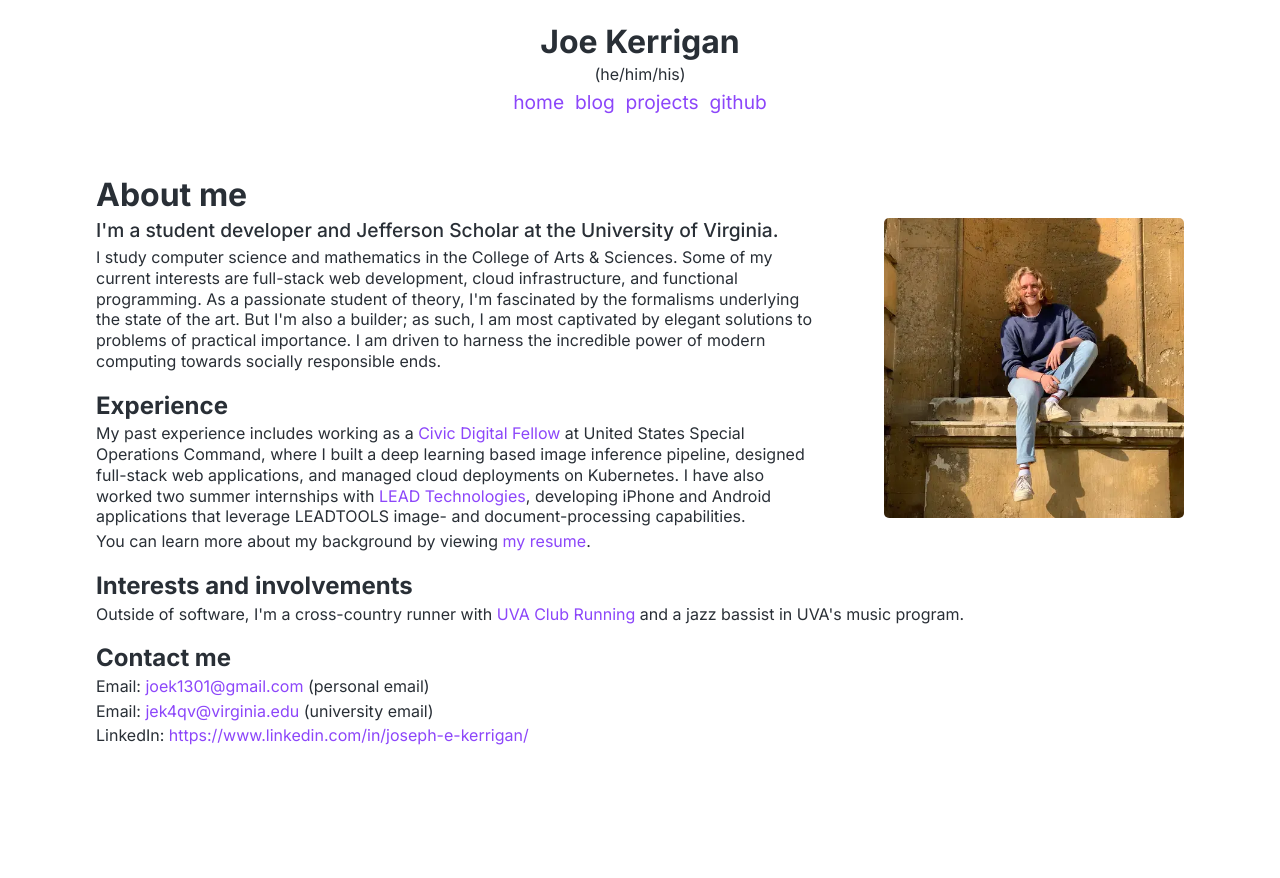
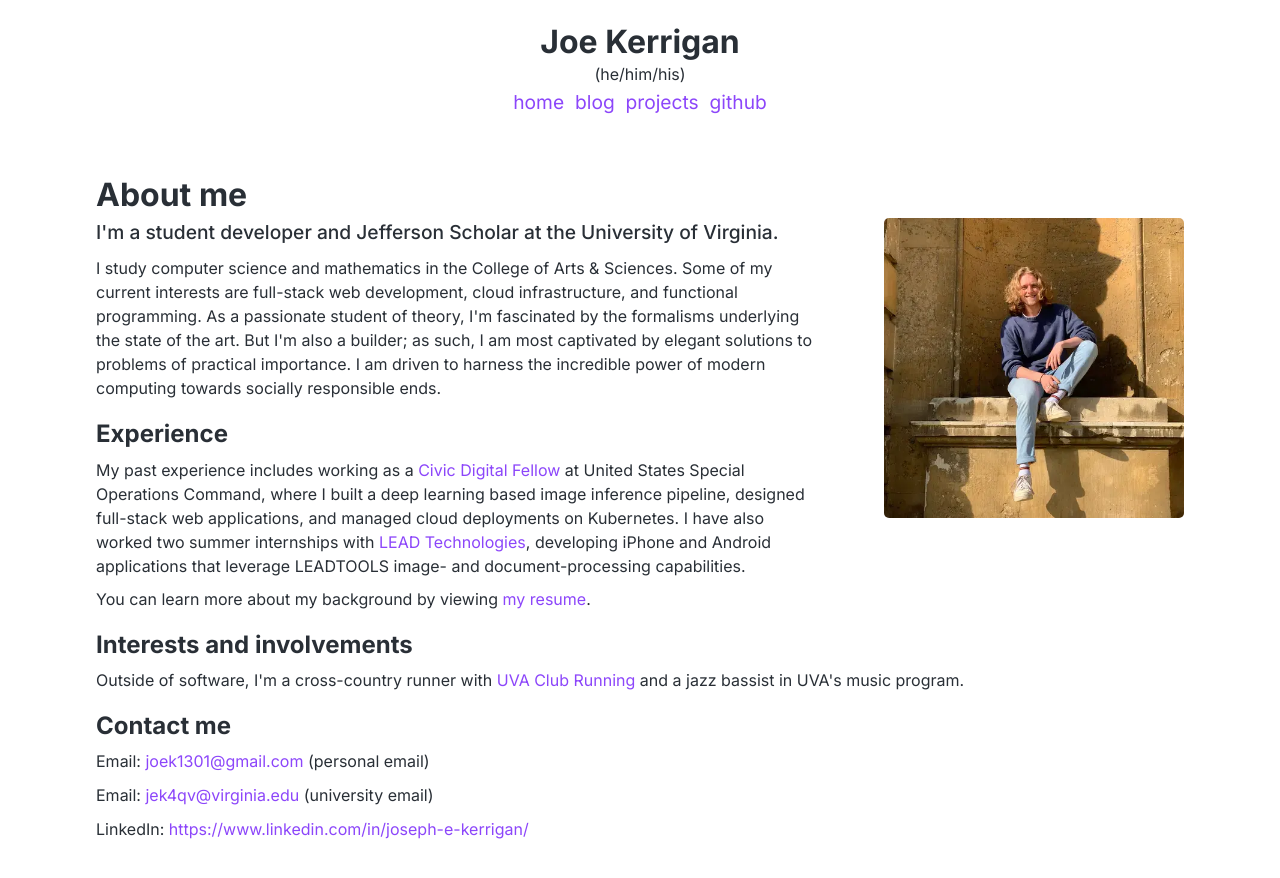
Before and after one commit to joek13/joek13.github.io, a Jekyll site: the page built from index.html, in a window 1280 px wide. Shown: the top 878 px of the page. Built offline with Jekyll 4.4.1, drawn with Linux system fonts in a browser that asks for light colours.

Commit message:
Increase main paragraph line spacing.

```diff
--- a/_sass/base.scss
+++ b/_sass/base.scss
@@ -143,10 +143,10 @@ main {
     }
 
     p {
-        margin-top: 0.25rem;
-        margin-bottom: 0.25rem;
+        margin-top: 0.6rem;
+        margin-bottom: 0.6rem;
         font-size: 1rem;
-        line-height: 1.3;
+        line-height: 1.5;
     }
 
     // some bottom padding below the main element
```
